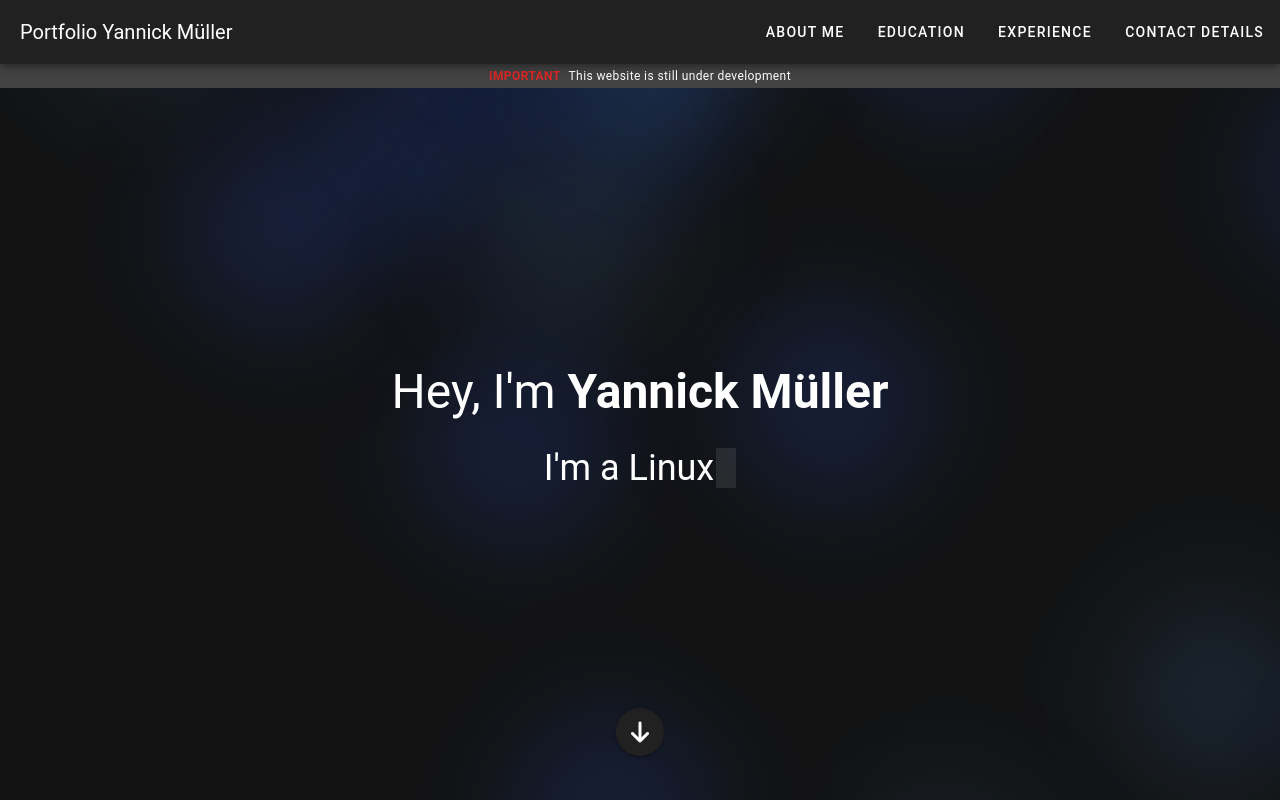
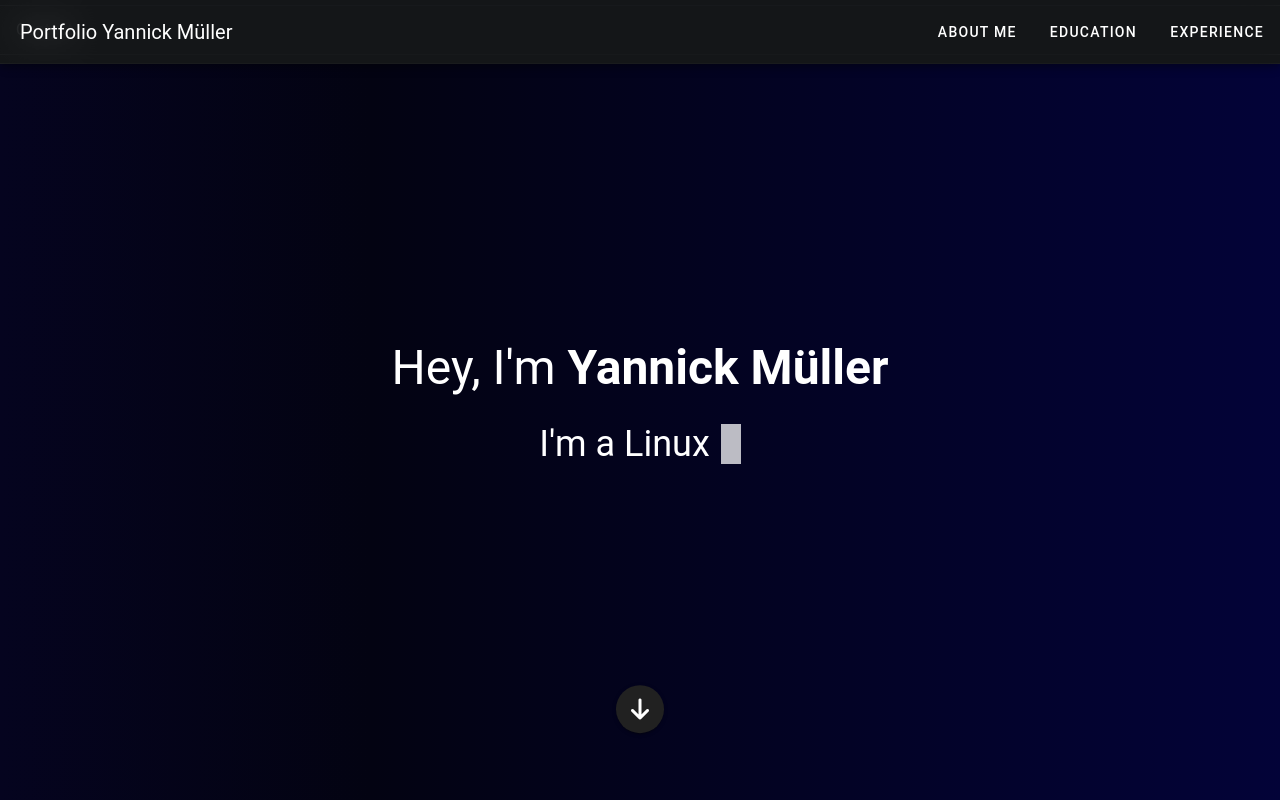
Before and after one commit to Yanni8/yanni8-portfolio, a Vue app: page / in a window 1280 px wide. Shown: the top 800 px of the page. Built offline with nearby package versions, Linux system fonts and the light colour scheme.

Commit message:
add cloudflare function

```diff
--- a/package.json
+++ b/package.json
@@ -13,6 +13,7 @@
     "format": "prettier --write src/"
   },
   "dependencies": {
+    "axios": "^1.6.5",
     "vue": "^3.3.4",
     "vue-router": "^4.2.4",
     "vuetify": "^3.3.10"
--- a/src/App.vue
+++ b/src/App.vue
@@ -1,6 +1,6 @@
 <template>
-  <v-app>
-    <v-app-bar class="w-fit" elevation="5">
+  <v-app id="main">
+    <v-app-bar id="navbar" class="w-fit backdrop-blur-lg" elevation="5">
       <v-app-bar-nav-icon @click.native="drawer = !drawer" class="lg:!hidden"></v-app-bar-nav-icon>
       <v-app-bar-title><span class="max-lg:hidden">Portfolio </span>Yannick Müller</v-app-bar-title>
       <div class="max-lg:hidden">
@@ -14,15 +14,8 @@
         <v-btn variant="text" @click="updateUrl('experience')">
           Experience
         </v-btn>
-        <v-btn variant="text" @click="updateUrl('contact')">
-          Contact Details
-        </v-btn>
       </div>
     </v-app-bar>
-    <v-system-bar class="flex justify-center">
-      <p class="mr-2 uppercase text-red-600 font-bold">important</p>
-      <p>This website is still under development</p>
-    </v-system-bar>
     <v-navigation-drawer disable-resize-watcher v-model="drawer" location="top" width="100%">
       <v-list lines="one">
         <v-list-item @click="updateUrl('about-me')" title="About Me"></v-list-item>
@@ -47,11 +40,11 @@
         <div id="experience" class="pt-10 w-full h-1"></div>
         <experience></experience>
         <framework-overivew></framework-overivew>
-        <div id="contact" class="pt-10 w-full h-1"></div>
-        <contact></contact>
+        <div id="conntact" class="pt-10 w-full h-1"></div>
+        <contact-form></contact-form>
       </div>
     </v-main>
-    <v-footer class="flex justify-between w-full opacity-75">
+    <v-footer class="flex justify-between w-full opacity-75 bg-[#0e10149f]">
       <div>
         &copy; {{ new Date().getFullYear() }}<span class="max-md:hidden"> - Yannick Müller</span>
       </div>
@@ -65,11 +58,11 @@
 </template>
 <script lang="ts">
 import FrameworkOverivew from './views/FrameworkOverview.vue';
-import Contact from './views/Contact.vue';
 import Experience from './views/Experience.vue';
 import AboutMe from './views/AboutMe.vue';
 import Education from './views/Education.vue';
 import Welcome from './views/Welcome.vue';
+import ContactForm from './views/ContactForm.vue';
 
 export default {
   name: "App",
@@ -80,12 +73,12 @@ export default {
   },
   components: {
     FrameworkOverivew,
-    Contact,
     Experience,
     AboutMe,
     Education,
-    Welcome
-},
+    Welcome,
+    ContactForm
+  },
   methods: {
     updateView(elementId: string) {
       if (!elementId) {
@@ -105,9 +98,9 @@ export default {
   mounted() {
     this.updateView(window.location.hash.replace('#', ''));
     this.$root.goto = (id: string, updateUrl: boolean) => {
-      if(updateUrl){
+      if (updateUrl) {
         this.updateUrl(id);
-      } else{
+      } else {
         this.updateView(id);
       }
     }
@@ -116,7 +109,6 @@ export default {
 
 </script>
 <style  lang="scss">
-
 #app {
   font-size: medium;
 }
@@ -135,61 +127,14 @@ html {
   overflow: hidden;
 }
 
-@mixin bgelements($count) {
-
-
-  $colors: #18395e,
-  #102f8a;
-  $shadow: ();
-
-  @for $i from 0 through $count {
-    $shadow: $shadow,
-    (-.5+(random()) * 3)+em (-.5+(random()) * 3)+em 10px lighten(nth($colors, random(length($colors))), 20%);
-    ;
-  }
-
-  text-shadow: $shadow;
-}
-
-
-@mixin bgelements-md($count) {
-
-
-  $colors: #18395e,
-  #102f8a;
-
-  $shadow: ();
-
-  @for $i from 0 through $count {
-    $shadow: $shadow,
-    (-.3+(random()) * 2)+em (-.5+(random()) * 2)+em 10px lighten(nth($colors, random(length($colors))), 20%);
-    ;
-  }
-
-  text-shadow: $shadow;
-}
-
-@mixin bgelements-sm($count) {
-
-
-  $colors: #18395e,
-  #0d36b3;
-
-  $shadow: ();
-
-  @for $i from 0 through $count {
-    $shadow: $shadow,
-    (-.5+(random()) * 3)+em (-.5+(random()) * 3)+em 10px lighten(nth($colors, random(length($colors))), 20%);
-    ;
-  }
-
-  text-shadow: $shadow;
-}
-
 html {
   font: 5vmin/1.3 Serif;
   overflow: hidden;
-  background: #10192f;
+}
+
+main {
+  background: rgb(5, 4, 31);
+  background: linear-gradient(90deg, rgba(5, 4, 31, 1) 0%, rgba(3, 3, 18, 1) 29%, rgba(3, 3, 56, 1) 100%);
 }
 
 head {
@@ -198,41 +143,8 @@ head {
   color: transparent;
 }
 
-head::after {
-  position: fixed;
-  top: 50%;
-  left: 50%;
-  width: 3em;
-  height: 3em;
-  content: '.';
-  mix-blend-mode: screen;
-  animation: 100s -50s animate-bg infinite ease-in-out alternate;
-}
-
-head::after {
-  @include bgelements(30);
-}
-
-@media screen and (max-width: 768px) {
-  head::after {
-    @include bgelements-md(30);
-
-  }
-}
-
-@media screen and (max-width: 640px) {
-  head::after {
-    @include bgelements-sm(30);
-  }
-}
-
-@keyframes animate-bg {
-  from {
-    transform: rotate(0deg) scale(15) translateX(-20px);
-  }
-
-  to {
-    transform: rotate(360deg) scale(15) translateX(20px);
-  }
+#navbar {
+  background-color: #0e10149f;
+  color: white;
 }
 </style>
--- a/src/views/Contact.vue
+++ /dev/null
@@ -1,28 +0,0 @@
-<template>
-    <div class="ma-8 h-fit">
-        <h1 class="text-4xl pl-4 mb-8">Contact Details</h1>
-        <div class="flex flex-wrap justify-between">
-            <a href="https://github.com/yanni8" class="flex w-96 justify-start align-center rounded-lg hover:bg-stone-950/[.4] w-fit pa-4 cursor-pointer">
-                <v-icon icon="fab fa-github" size="5rem"></v-icon>
-                <h2 class="text-2xl text-center mx-5">Follow me on GitHub</h2>
-            </a>
-            <a class="flex w-96 justify-start align-center rounded-lg hover:bg-stone-950/[.4] w-fit pa-4 cursor-pointer">
-                <v-icon icon="fab fa-linkedin" size="5rem"></v-icon>
-                <h2 class="text-2xl text-center mx-5">Add me on LinkedIn</h2>
-            </a>
-            <a href="mailto:mail@ynnk.dev" class="flex w-96 justify-start align-center rounded-lg hover:bg-stone-950/[.4] w-fit pa-4 cursor-pointer">
-                <v-icon icon="far fa-envelope" size="5rem"></v-icon>
-                <h2 class="text-2xl text-center mx-5">Send me a Email</h2>
-            </a>
-            <a href="https://www.codewars.com/users/Yanni2" class="flex justify-start align-center rounded-lg hover:bg-stone-950/[.4] w-fit pa-4 cursor-pointer">
-                <v-icon icon="fas fa-code" size="5rem"></v-icon>
-                <h2 class="text-2xl text-center mx-5">Follow me on CodeWars</h2>
-            </a>
-        </div>
-    </div>
-</template>
-<script lang="ts">
-export default {
-    name: "Contact"
-}
-</script>
--- /dev/null
+++ b/src/views/ContactForm.vue
@@ -0,0 +1,46 @@
+<template>
+    <div class="w-full flex justify-center items-center">
+        <div class="w-[max(40%, 10rem)] mx-6 bg-[#3005534f] p-12 mb-12 rounded-2xl">
+            <h1 class="text-4xl">Contact</h1>
+            <div class="h-4"></div>
+            <p>
+                If you have any questions or suggestions, please feel free to contact me.
+            </p>
+            <div class="h-4"></div>
+            <v-text-field v-model="email" label="Email" class="w-full"></v-text-field>
+            <div class="h-4"></div>
+            <v-textarea v-model="message" label="Message" class="w-full"></v-textarea>
+            <div class="h-4"></div>
+            <v-btn @click="sendMail()" class="w-full border hover:!bg-[#ffffff8c] hover:!text-black border-white bg-red-900" color="transparent">Send</v-btn>
+        </div>
+    </div>
+</template>
+
+<script lang="ts">
+
+import axios from 'axios';
+
+export default {
+    name: "ContactForm",
+
+    data(){
+        return {
+            email: "",
+            message: ""
+        }
+    },
+
+    methods:{
+        sendMail(){
+            axios.post("https://contactapi.ynnk.dev", {
+                email: this.email,
+                message: this.message
+            }).then(() => {
+                this.$root.$emit("show-snackbar", "Message sent successfully");
+            }).catch(() => {
+                this.$root.$emit("show-snackbar", "An error occurred while sending the message");
+            })
+        }
+    }
+}
+</script>
--- a/src/views/Welcome.vue
+++ b/src/views/Welcome.vue
@@ -22,7 +22,7 @@ export default {
 @import '../typed.scss';
 
 #placeholder {
-    @include typed("Developer", "Linux Enthusiast", "Full Stack Engineur");
+    @include typed("Developer", "Linux Enthusiast", "Full Stack Engineer");
 
 }
 </style>
```
Also changed, not shown: 2 other files (tests, documents, lock files or other folders).
